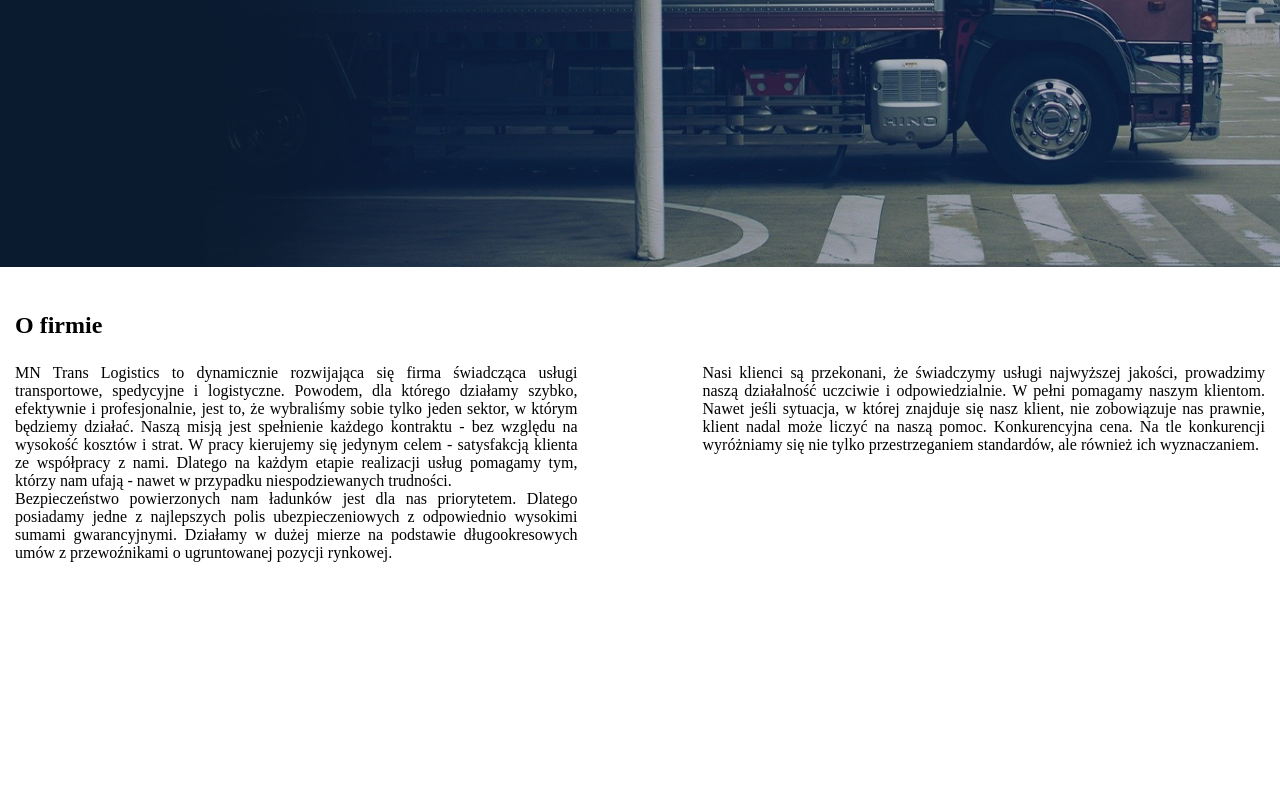
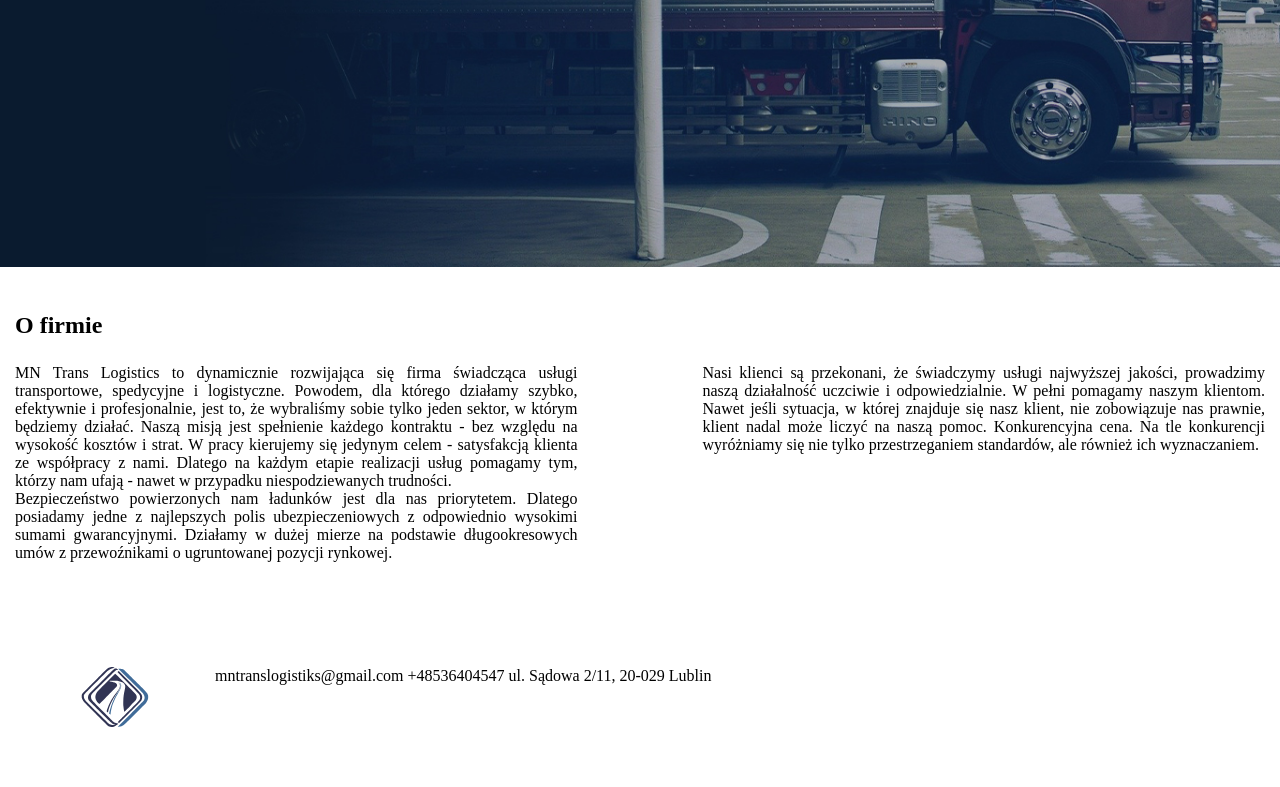
Before and after one commit to lasiuchenko/mntranslogistics, a website: page app/index.html in a window 1280 px wide. Shown: the part 533-1320 px from the top of the page. Before the commit the page ends 1140 px from the top, so only its background shows below. Drawn offline with nearby package versions, Linux system fonts and the light colour scheme; files that its build step writes are made by us from their sources.

Commit message:
added footer

```diff
--- a/app/index.html
+++ b/app/index.html
@@ -89,6 +89,26 @@
 		</div>
 	</section>
 
+
+	<footer class="footer">
+		<div class="container">
+			<div class="footer__wrap">
+				<a class="logo" href="#body">
+					<img class="logo__img" src="images/logo/logo.svg" width="200" height="60"
+						alt="Logotyp firmy MN Trans Logistics">
+				</a>
+
+				<address class="footer__contact">
+					<a class="footer__contact-item"
+						href="mailto:mntranslogistiks@gmail.com">mntranslogistiks@gmail.com</a>
+					<a class="footer__contact-item" href="tel:+48536404547">+48536404547</a>
+					<span class="footer__address">
+						ul. Sądowa 2/11, 20-029 Lublin
+					</span>
+				</address>
+			</div>
+		</div>
+	</footer>
 	<script src="js/main.min.js"></script>
 </body>
 
--- /dev/null
+++ b/app/scss/_footer.scss
@@ -0,0 +1,7 @@
+.footer{
+	padding: 60px 0;
+
+	&__wrap{
+		display: flex;
+	}
+}
--- a/app/scss/style.scss
+++ b/app/scss/style.scss
@@ -2,3 +2,4 @@
 @import "global";
 @import "header";
 @import "about";
+@import "footer";
```
